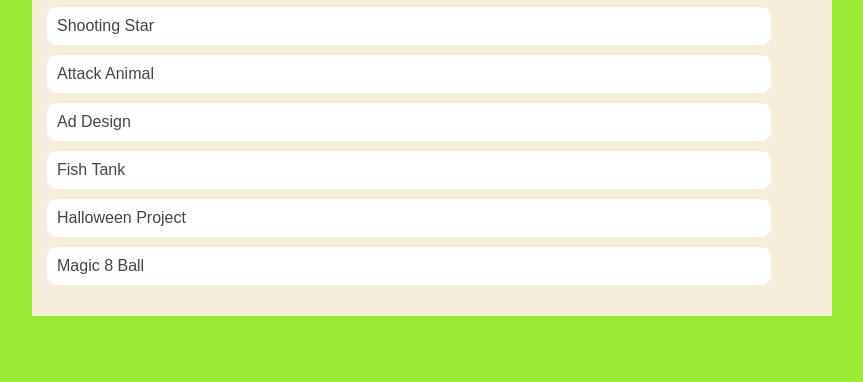
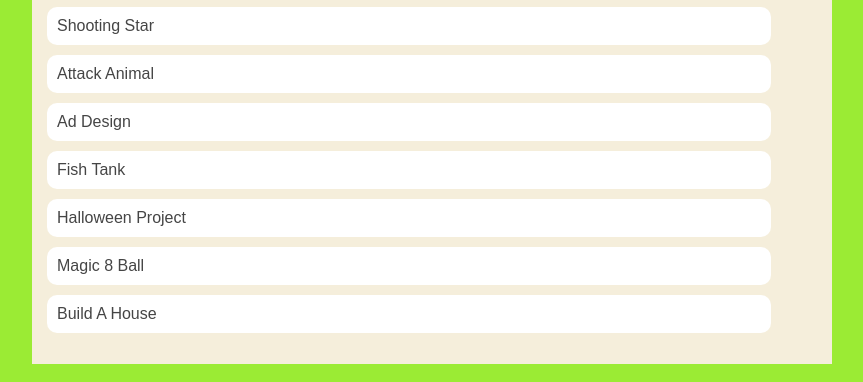
Before and after one commit to w123ggs/kaydenbell.github.io, a plain HTML site: page portfolio.html in a window 1280 px wide. Shown: the part 468-850 px from the top of the page, without its empty margins (208-1071 px from the left). Before the commit the page ends 802 px from the top, so only its background shows below. Drawn offline with Linux system fonts and the light colour scheme.

Commit message:
Added Build A House

```diff
--- a/portfolio.html
+++ b/portfolio.html
@@ -127,6 +127,7 @@
                             <li><a href="https://www.khanacademy.org/computer-programming/spin-off-of-project-fish-tank/4803198969233408">Fish Tank </a></li>
                             <li><a href="https://www.khanacademy.org/computer-programming/halloween-project/4763590789218304">Halloween Project </a></li>
                             <li><a href="https://www.khanacademy.org/computer-programming/spin-off-of-project-magic-8-ball/4594368926760960">Magic 8 Ball </a></li>
+                            <li><a href="https://www.khanacademy.org/computer-programming/spin-off-of-project-build-a-house/5363060882849792">Build A House </a></li>
                         </ul>
                 </div>
             </main>
```
